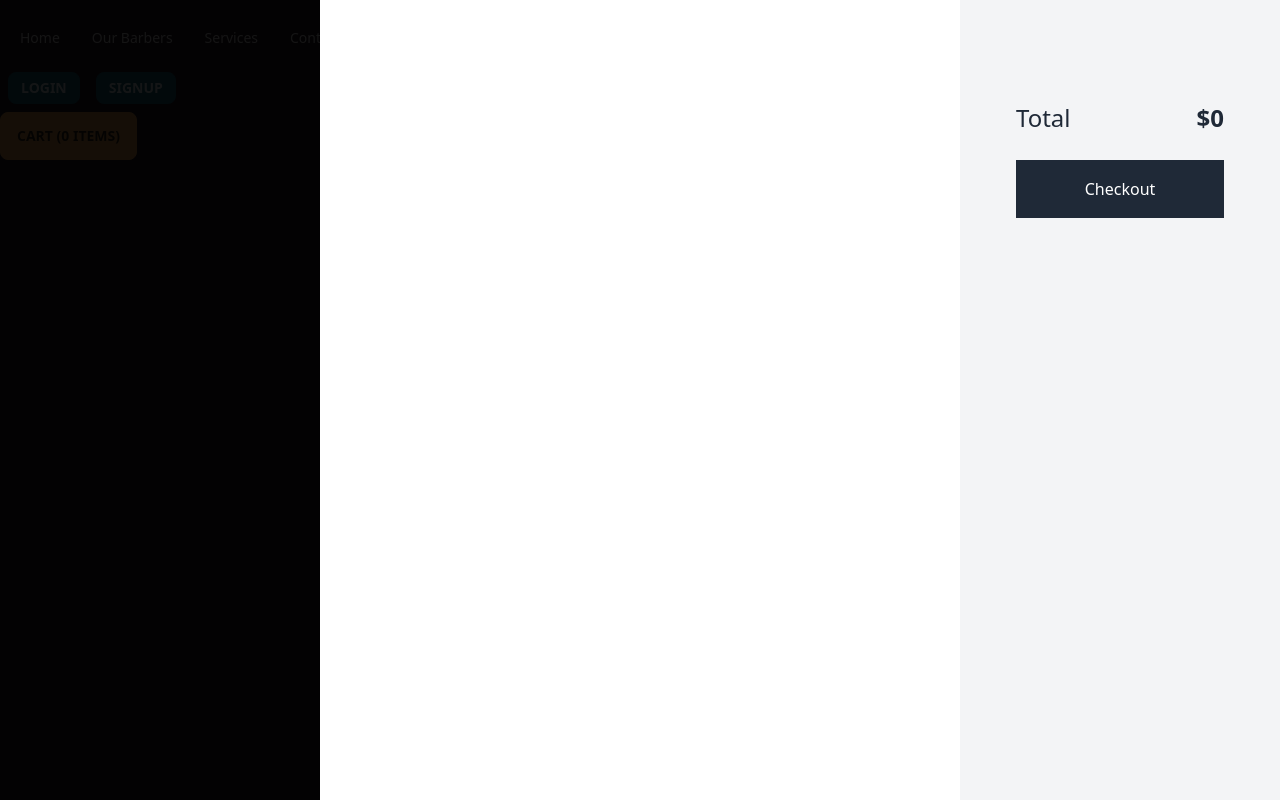
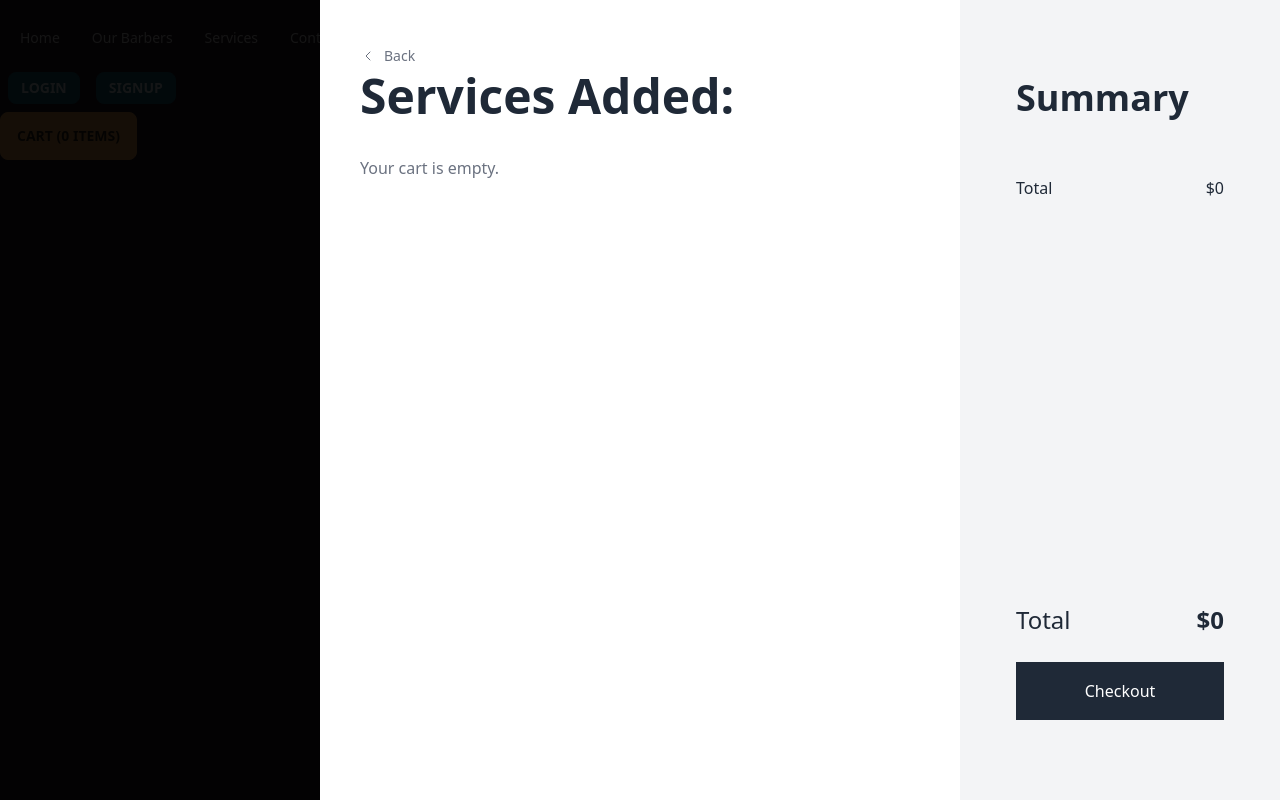
Before and after one commit to princessjenn/project-03, a React (Vite) app in the folder client/: page /cart in a window 1280 px wide. Both pictures are taken after a click on the button "View your Cart". Built offline with nearby package versions, Linux system fonts and the light colour scheme.

Commit message:
actual working cart

```diff
--- a/client/src/pages/Cart/index.jsx
+++ b/client/src/pages/Cart/index.jsx
@@ -20,7 +20,7 @@ const Cart = () => {
   };
 
   const handleCheckout = async () => {
-    const stripe = await loadStripe("pk_test_51NKqHZAHNHXMcTQv8vrbReMQp8JjlrnjTsRFoux6lxQSYlNlUkZAMrZMqJnU21fO9xcAmJmfBj3AKBqywqR8ou9z00jajaT6LF"); // Replace with your own Stripe public key
+    const stripe = await loadStripe('YOUR_STRIPE_PUBLIC_KEY'); // Replace with your own Stripe public key
     const response = await fetch('/create-checkout-session', {
       method: 'POST',
       headers: {
@@ -34,7 +34,6 @@ const Cart = () => {
       sessionId: session.id,
     });
   };
-
 
   return (
     <>
@@ -60,18 +59,74 @@ const Cart = () => {
                 className="lg:w-1/2 w-full md:pl-10 pl-4 pr-10 md:pr-4 md:py-12 py-8 bg-white overflow-y-auto overflow-x-hidden h-screen"
                 id="scroll"
               >
-                    {/* ... */}
+                <div className="flex items-center text-gray-500 hover:text-gray-600 cursor-pointer" onClick={() => setShow(!show)}>
+                  <svg
+                    xmlns="http://www.w3.org/2000/svg"
+                    className="icon icon-tabler icon-tabler-chevron-left"
+                    width={16}
+                    height={16}
+                    viewBox="0 0 24 24"
+                    strokeWidth="1.5"
+                    stroke="currentColor"
+                    fill="none"
+                    strokeLinecap="round"
+                    strokeLinejoin="round"
+                  >
+                    <path stroke="none" d="M0 0h24v24H0z" fill="none" />
+                    <polyline points="15 6 9 12 15 18" />
+                  </svg>
+                  <p className="text-sm pl-2 leading-none">Back</p>
+                </div>
+                <p className="text-5xl font-black leading-10 text-gray-800 pt-3">Services Added: <br></br><br></br></p>
+                {items.length > 0 ? (
+                  items.map((item) => {
+                    const specialtySeed = specialtySeeds.find((seed) => seed.id === item.id);
+                    return (
+                        <div className="md:pl-3 md:w-3/4">
+                          <div className="flex items-center justify-between w-full pt-1">
+                            <p className="text-base font-black leading-none text-gray-800">{specialtySeed.name}</p>
+                            <select className="py-2 px-1 border border-gray-200 mr-6 focus:outline-none">
+                              <option>01</option>
+                              <option>02</option>
+                              <option>03</option>
+                            </select>
+                          </div>
+                          <p className="text-xs leading-3 text-gray-600 pt-2">{item.height}</p>
+                          <p className="text-xs leading-3 text-gray-600 py-4">{item.color}</p>
+                          <p className="w-96 text-xs leading-3 text-gray-600">{item.composition}</p>
+                          <div className="flex items-center justify-between pt-5 pr-6">
+                            <div className="flex items-center">
+                              <p className="text-xs leading-3 underline text-red-500 pl-5 cursor-pointer">
+                                Remove
+                              </p>
+                            </div>
+                            <p className="text-base font-black leading-none text-gray-800">
+                              ${specialtySeed.price}
+                            </p>
+                          </div>
+                        </div>
+                    );
+                  })
+                ) : (
+                  <p className="text-gray-500">Your cart is empty.</p>
+                )}
               </div>
               <div className="md:w-1/3 xl:w-1/4 w-full bg-gray-100 h-full">
                 <div className="flex flex-col md:h-screen px-14 py-20 justify-between overflow-y-auto">
-                      {/* ... */}
+                  <div>
+                    <p className="text-4xl font-black leading-9 text-gray-800">Summary</p>
+                    <div className="flex items-center justify-between pt-16">
+                      <p className="text-base leading-none text-gray-800">Total</p>
+                      <p className="text-base leading-none text-gray-800">${calculateTotal()}</p>
+                    </div>
+                  </div>
                   <div>
                     <div className="flex items-center pb-6 justify-between lg:pt-5 pt-20">
                       <p className="text-2xl leading-normal text-gray-800">Total</p>
                       <p className="text-2xl font-bold leading-normal text-right text-gray-800">${calculateTotal()}</p>
                     </div>
                     <button
-                          onClick={handleCheckout} // Call handleCheckout when the button is clicked
+                      onClick={() => setShow(!show)}
                       className="text-base leading-none w-full py-5 bg-gray-800 border-gray-800 border focus:outline-none focus:ring-2 focus:ring-offset-2 focus:ring-gray-800 text-white"
                     >
                       Checkout
```
Lines whose indentation alone changed are shown as unchanged.
